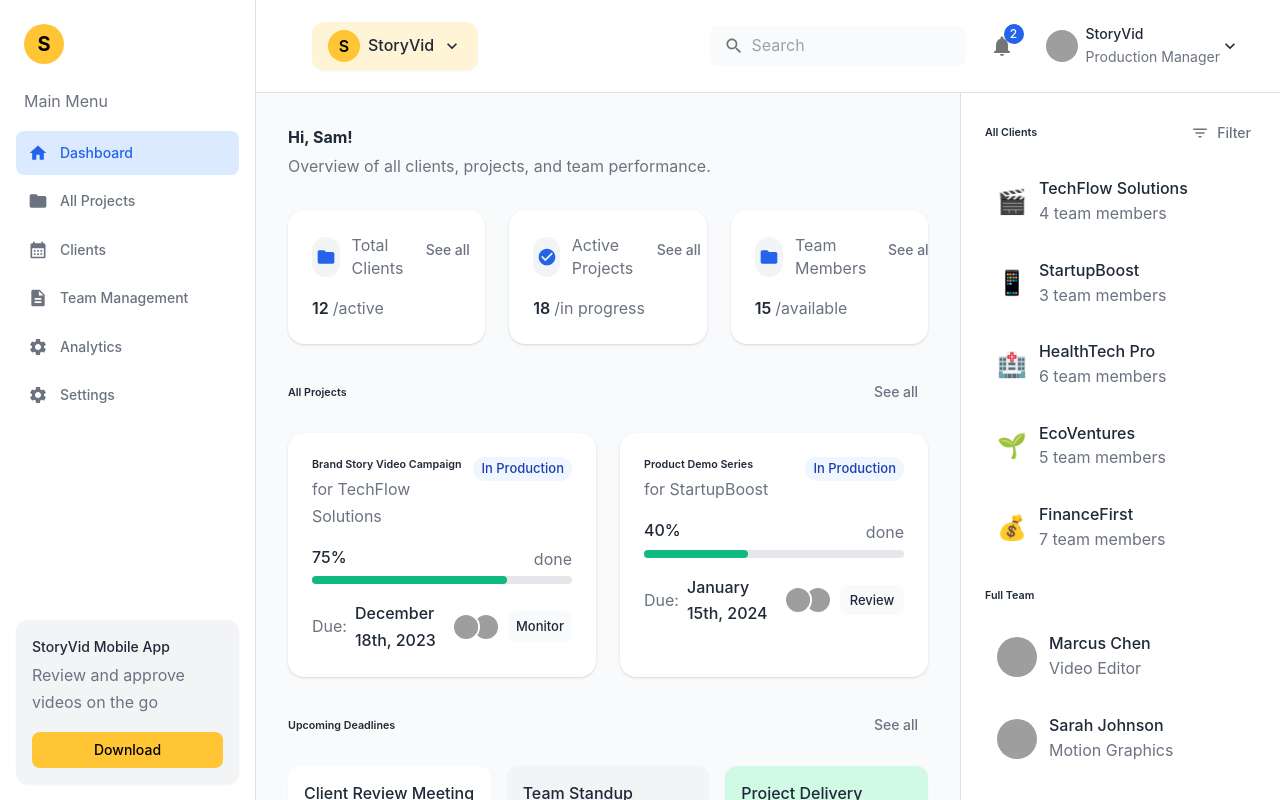
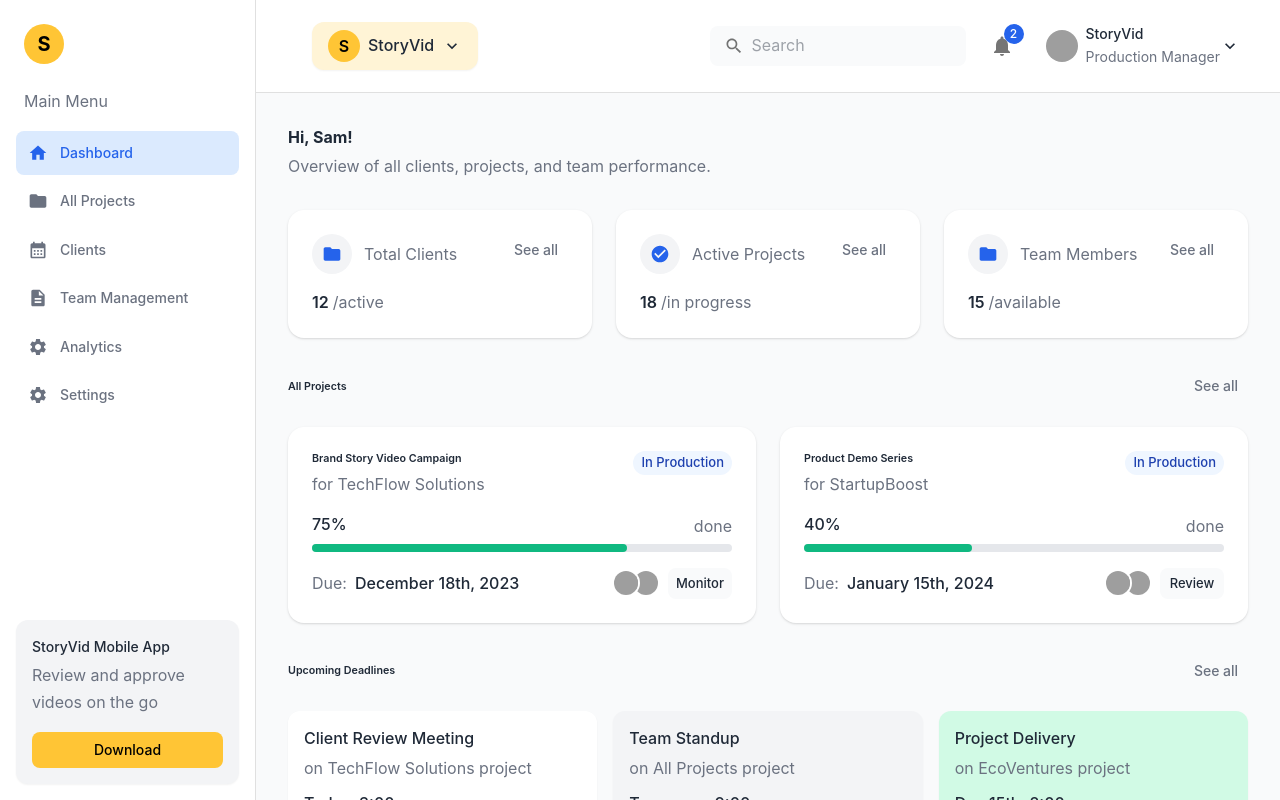
Before and after one commit to storyvid/Web-App, a React (Create React App) app: page /dashboard in a window 1280 px wide. Built offline with nearby package versions, Linux system fonts and the light colour scheme; sample sign-in values are in the browser's storage; grey boxes are pictures that could not be loaded.

Commit message:
Hide right sidebar in dashboard
Remove Team List, Production Crew, and Recent Activity sections from dashboard view.

🤖 Generated with [Claude Code](https://claude.ai/code)

Co-Authored-By: Claude <noreply@anthropic.com>

```diff
--- a/src/pages/Dashboard.js
+++ b/src/pages/Dashboard.js
@@ -216,30 +216,7 @@ const Dashboard = () => {
               </Box>
             </Box>
 
-            <Box sx={styles.rightPanel}>
-              <TeamSection
-                title={roleContent.teamTitle}
-                items={data.teamMembers.projects}
-                type="projects"
-              />
-
-              <TeamSection
-                title={roleContent.crewTitle}
-                items={data.teamMembers.crew}
-                type="crew"
-              />
-
-              <Box>
-                <Typography variant="subtitle1" fontWeight={600} mb={2}>
-                  Recent Activity
-                </Typography>
-                <Stack spacing={0.5}>
-                  {data.activities.map(activity => (
-                    <ActivityItem key={activity.id} activity={activity} />
-                  ))}
-                </Stack>
-              </Box>
-            </Box>
+            {/* Right sidebar hidden */}
           </Box>
         </Box>
       </Box>
```
Also changed, not shown: public/storyvid_logo.svg (added), 1 other file (tests, documents, lock files or other folders).
